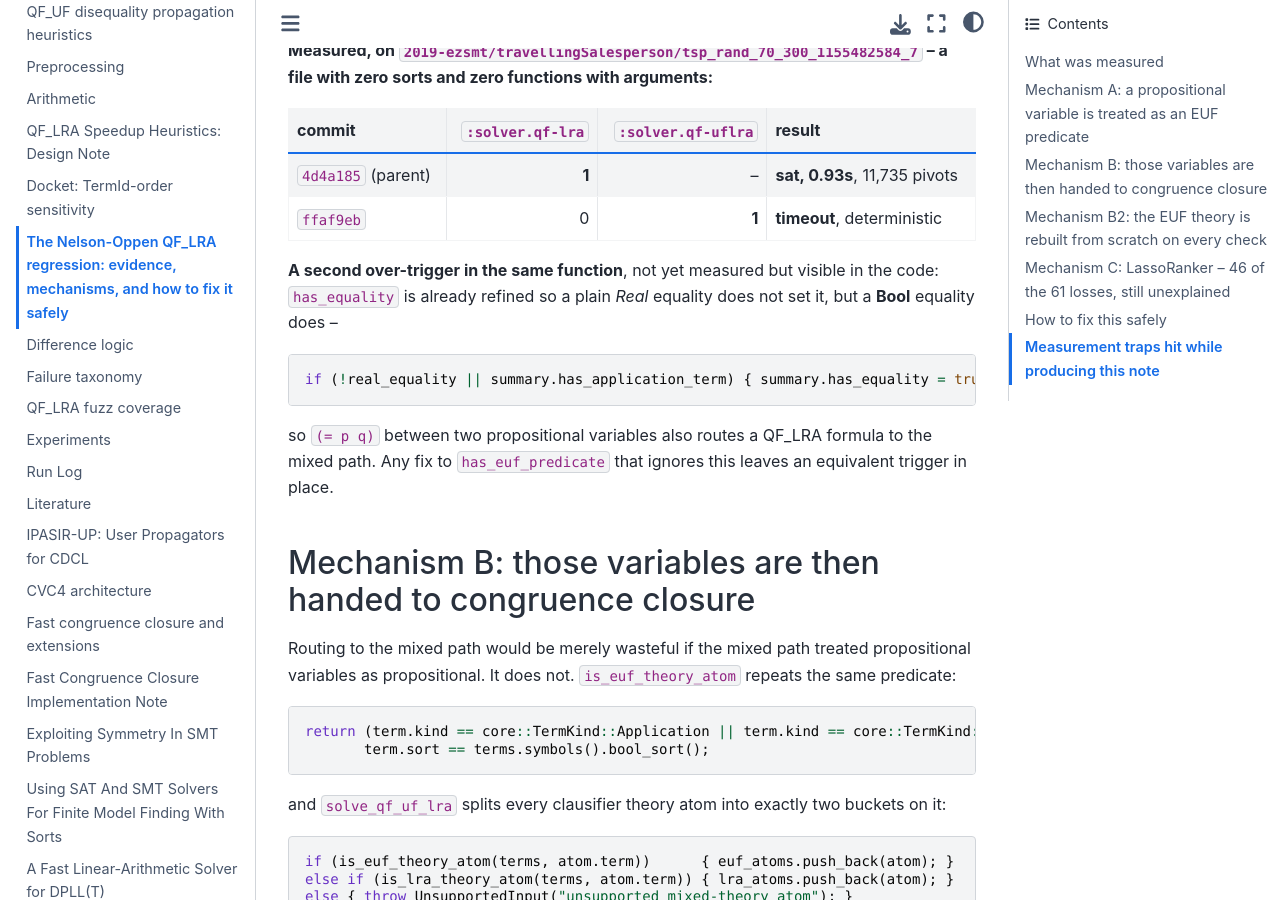
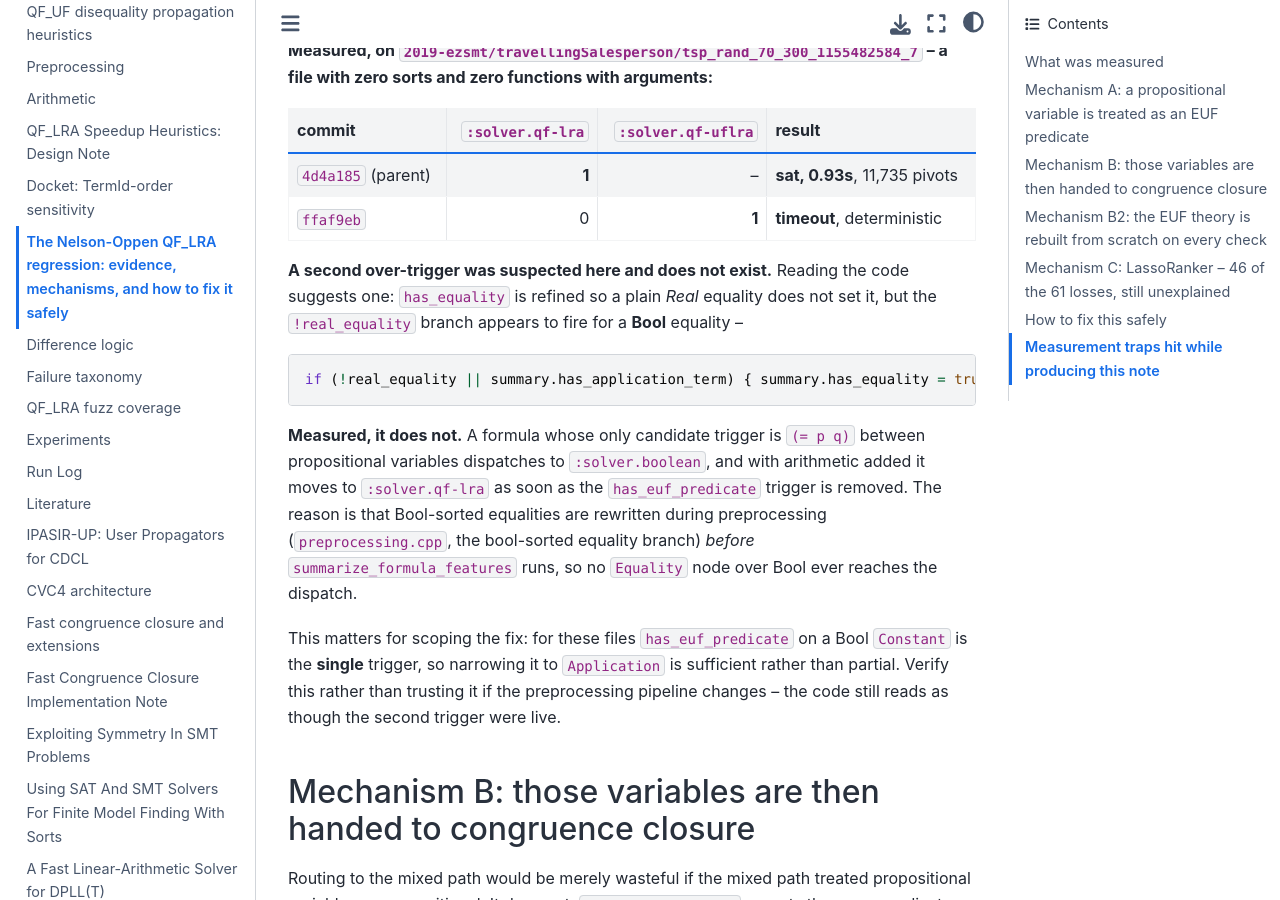
Before and after one commit to primo-solver/primo, a Jupyter Book: the page built from docs/nelson-oppen-qf-lra-regression.md, in a window 1280 px wide and 900 px high, scrolled down 1618 px. Built offline with Jupyter Book 1.0.4 settings and Sphinx 7.4.7 and the Sphinx Book theme 1.1.4, drawn with Linux system fonts in a browser that asks for light colours; some of the changed text lies outside the part shown.

Commit message:
Correct the doc: the suspected second dispatch trigger does not exist
The note claimed, hedged as "not yet measured but visible in the code",
that a Bool equality sets has_equality and so routes a QF_LRA formula to
the mixed path alongside the Bool-Constant trigger. Measured, it does not.

A formula whose only candidate trigger is (= p q) between propositional
variables dispatches to :solver.boolean, and with arithmetic added it moves
to :solver.qf-lra as soon as the has_euf_predicate trigger is removed. The
reason is that Bool-sorted equalities are rewritten during preprocessing,
before summarize_formula_features runs, so no Equality node over Bool ever
reaches the dispatch.

This changes the scope of the fix in a useful direction: for these files
has_euf_predicate on a Bool Constant is the SINGLE trigger, so narrowing it
to Application is sufficient rather than partial.

Kept as a caution rather than deleted, because the code still reads as
though the second trigger were live -- anyone changing the preprocessing
pipeline needs to re-check it.

Co-Authored-By: Claude Opus 5 <noreply@anthropic.com>

````diff
--- a/docs/nelson-oppen-qf-lra-regression.md
+++ b/docs/nelson-oppen-qf-lra-regression.md
@@ -67,17 +67,28 @@ which added `contains_euf_predicate_atom` alongside this.
 | `4d4a185` (parent) | **1** | -- | **sat, 0.93s**, 11,735 pivots |
 | `ffaf9eb` | 0 | **1** | **timeout**, deterministic |
 
-**A second over-trigger in the same function**, not yet measured but visible in
-the code: `has_equality` is already refined so a plain *Real* equality does not
-set it, but a **Bool** equality does --
+**A second over-trigger was suspected here and does not exist.** Reading the
+code suggests one: `has_equality` is refined so a plain *Real* equality does
+not set it, but the `!real_equality` branch appears to fire for a **Bool**
+equality --
 
 ```cpp
 if (!real_equality || summary.has_application_term) { summary.has_equality = true; }
 ```
 
-so `(= p q)` between two propositional variables also routes a QF_LRA formula
-to the mixed path. Any fix to `has_euf_predicate` that ignores this leaves an
-equivalent trigger in place.
+**Measured, it does not.** A formula whose only candidate trigger is
+`(= p q)` between propositional variables dispatches to `:solver.boolean`, and
+with arithmetic added it moves to `:solver.qf-lra` as soon as the
+`has_euf_predicate` trigger is removed. The reason is that Bool-sorted
+equalities are rewritten during preprocessing (`preprocessing.cpp`, the
+bool-sorted equality branch) *before* `summarize_formula_features` runs, so no
+`Equality` node over Bool ever reaches the dispatch.
+
+This matters for scoping the fix: for these files `has_euf_predicate` on a
+Bool `Constant` is the **single** trigger, so narrowing it to `Application` is
+sufficient rather than partial. Verify this rather than trusting it if the
+preprocessing pipeline changes -- the code still reads as though the second
+trigger were live.
 
 (mechanism-euf-atoms)=
 ## Mechanism B: those variables are then handed to congruence closure
@@ -322,7 +333,7 @@ what each one must do:
 | `true` / `false` | `BoolValue` | **not** EUF | a literal, distinct kind -- verified, never matched `has_euf_predicate` |
 | `(declare-fun f (Real) Bool)`, used as `(f x)` | `Application` | **EUF** | congruence applies: `x = y` implies `f(x) = f(y)` |
 | `(declare-fun g (Bool) Bool)`, used as `(g p)` | `Application` | **EUF** | same, and note `p` is now an *argument*, so it is congruence-relevant here even though it is not on its own |
-| `(= p q)` over Bool | `Equality` | today: EUF, via `has_equality` | this is the **second over-trigger**; a fix to `has_euf_predicate` alone leaves it |
+| `(= p q)` over Bool | rewritten before dispatch | **not** a trigger (measured) | preprocessing rewrites Bool equalities, so no `Equality` node reaches the classifier -- confirm this still holds if preprocessing changes |
 | `(= a b)` over an uninterpreted sort | `Equality` | **EUF** | genuine congruence content |
 | `(= x y)` over Real | `Equality` | LRA, unless it contains an application | already handled correctly |
 
````
